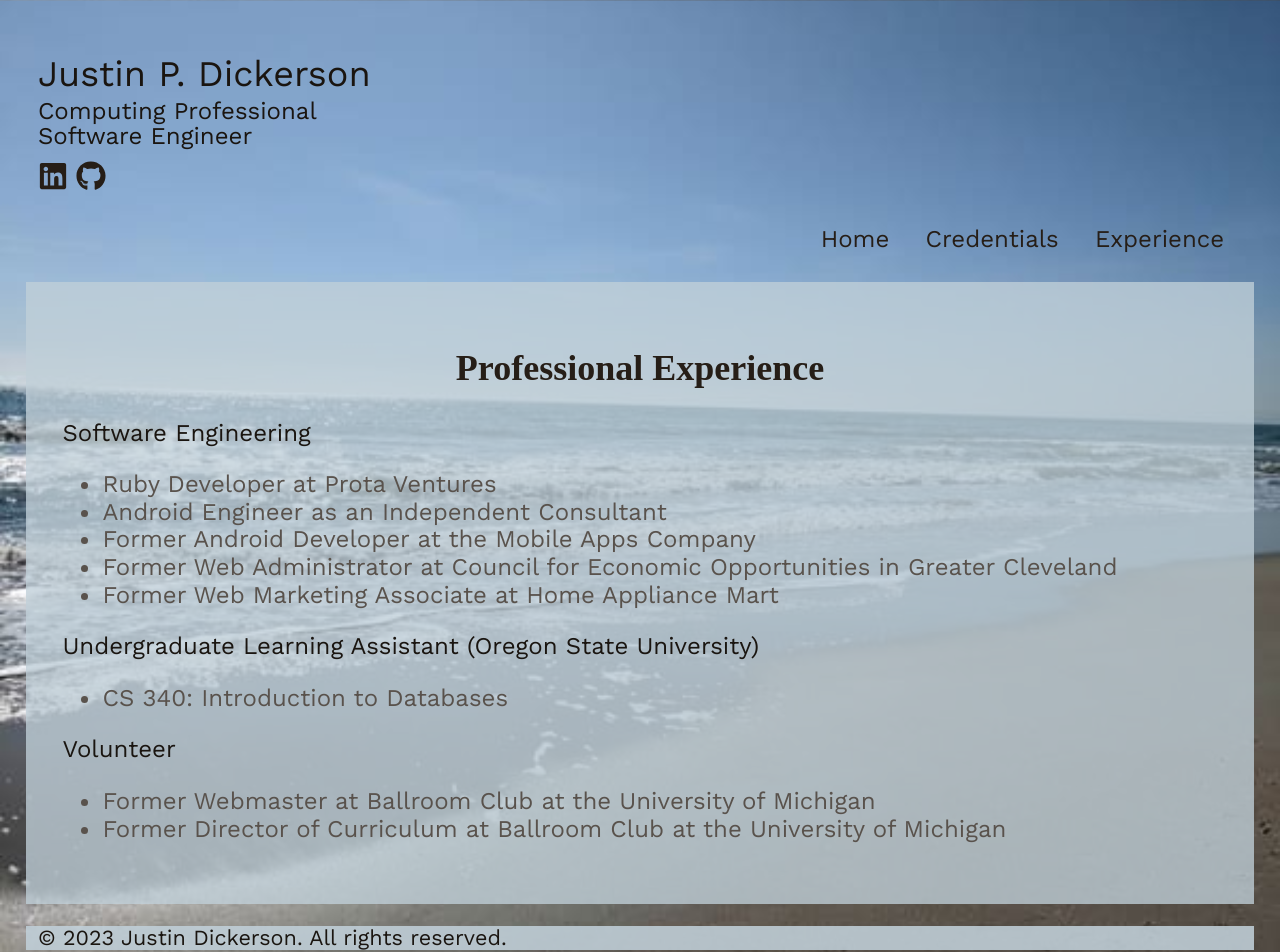
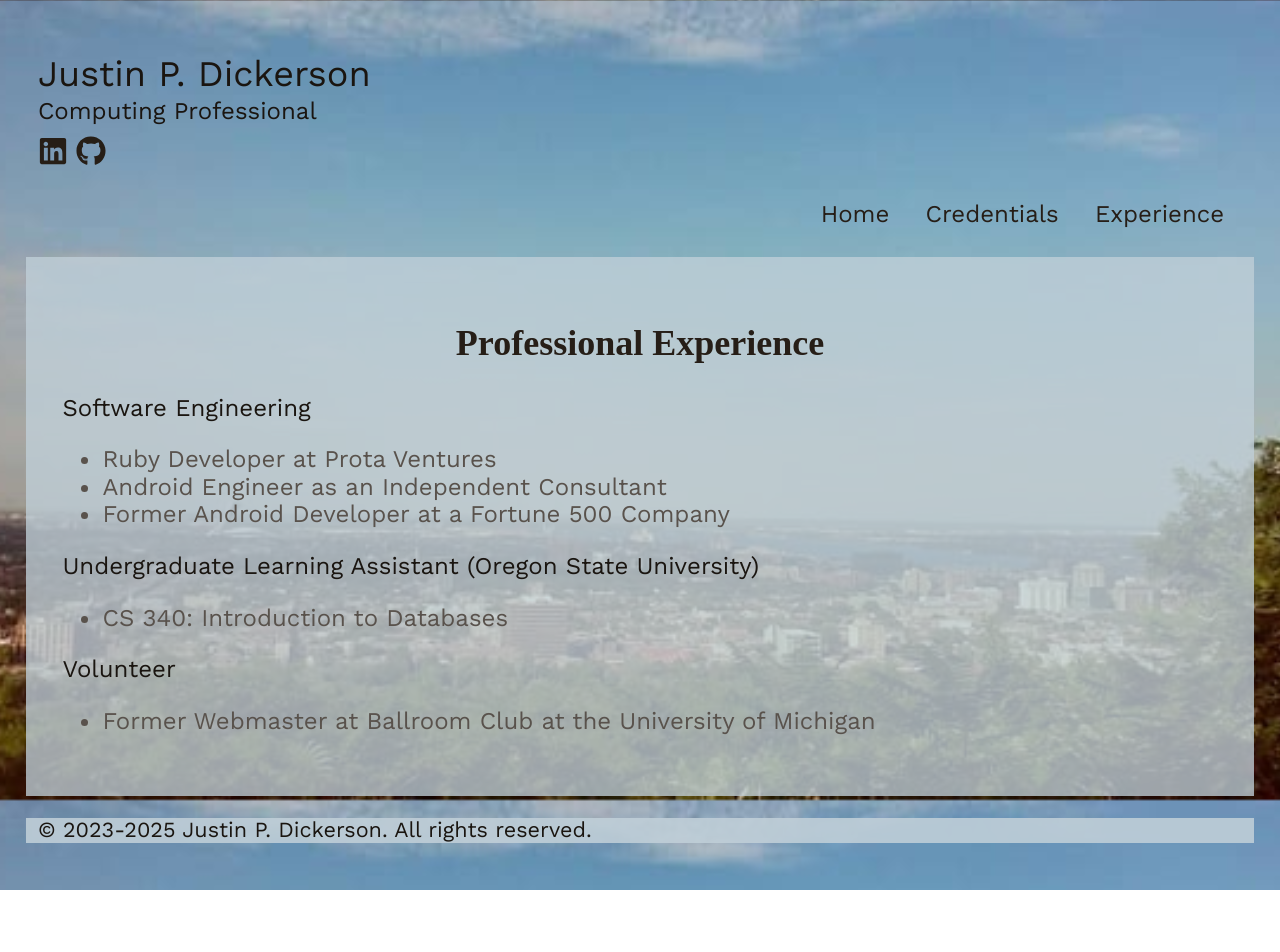
Before and after one commit to dj911ice/portfolio-mern-next, a Next.js app in the folder code/mpc/: page /experience in a window 1280 px wide. Shown: the top 952 px of the page. After the commit the page ends 890 px from the top, so only its background shows below. Built offline with nearby package versions, Linux system fonts and the light colour scheme.

Commit message:
new background image, shorter/clear descriptions and content within pages. Updated header.

```diff
--- /dev/null
+++ b/code/mpc/src/components/Footer.js
@@ -0,0 +1,11 @@
+import React from "react";
+
+export default function Footer() {
+    return (
+        <>
+            <footer>
+                <p>&copy; 2023-2025 Justin P. Dickerson. All rights reserved.</p>
+            </footer>
+        </>
+    )
+}
--- a/code/mpc/src/components/Header.js
+++ b/code/mpc/src/components/Header.js
@@ -11,7 +11,6 @@ function Header() {
                     <div>
                         <p id={"myName"}>Justin P. Dickerson</p>
                         <p>Computing Professional</p>
-                        <p>Software Engineer</p>
                         <Link href={"https://www.linkedin.com/in/justinpdickerson/"}
                               target={"_blank"}><FaLinkedin id={"linkedin"}></FaLinkedin></Link>
                         <span> </span>
--- a/code/mpc/src/components/Nav.js
+++ b/code/mpc/src/components/Nav.js
@@ -10,7 +10,7 @@ function Nav() {
             <Link href={"/courses"}>Courses</Link>
             <Link href={"/credentials"}>Credentials</Link>
             <Link href={"/contact"}>Contact</Link>
-            <Link href={"/links"}>Links</Link>
+            <Link href={"/about.js"}>Links</Link>
         </nav>
     );
 }
--- a/code/mpc/src/pages/credentials.js
+++ b/code/mpc/src/pages/credentials.js
@@ -3,6 +3,7 @@ import Header from "@/components/Header";
 import {useRouter} from "next/router";
 import {credentialsStatic} from "@/utils/credentials";
 import CredentialsTable from "@/components/CredentialsTable";
+import Footer from "@/components/Footer";
 
 
 function Credentials({}) {
@@ -35,13 +36,11 @@ function Credentials({}) {
             <Header/>
             <main>
                 <section>
-                    <button className={"fetchData"} onClick={retrieveCredentials}>Fetch Credentials</button>
-                    <button className={"admin"} onClick={credentialAdmin}>Credentials Admin</button>
-                    <h2>Relevant Credentials</h2>
-                    <p>
-                        Table of relevant credentials earned or being pursued. If
-                        credentials are not being displayed then click on the <q>Fetch Credentials</q> button and wait
-                        for the api server to service the request
+                    <button hidden={true} className={"fetchData"} onClick={retrieveCredentials}>Fetch Credentials</button>
+                    <button hidden={true} className={"admin"} onClick={credentialAdmin}>Credentials Admin</button>
+                    <h2>Credentials, Courses, and Trainings</h2>
+                    <p style={{textAlign: "center"}}>
+                        Table of highlighted & relevant credentials, courses, and trainings.
                     </p>
                     {/*<span>Table of Credentials</span>*/}
                     <CredentialsTable
@@ -49,9 +48,7 @@ function Credentials({}) {
                     />
                 </section>
             </main>
-            <footer>
-                <p>&copy; 2023 Justin Dickerson. All rights reserved.</p>
-            </footer>
+            <Footer/>
         </>
     )
 }
--- a/code/mpc/src/pages/experience.js
+++ b/code/mpc/src/pages/experience.js
@@ -1,5 +1,6 @@
 import React from "react";
 import Header from "@/components/Header";
+import Footer from "@/components/Footer";
 
 function Experience(){
     return (
@@ -12,9 +13,7 @@ function Experience(){
                     <ul>
                         <li>Ruby Developer at Prota Ventures</li>
                         <li>Android Engineer as an Independent Consultant</li>
-                        <li>Former Android Developer at the Mobile Apps Company</li>
-                        <li>Former Web Administrator at Council for Economic Opportunities in Greater Cleveland</li>
-                        <li>Former Web Marketing Associate at Home Appliance Mart</li>
+                        <li>Former Android Developer at a Fortune 500 Company</li>
                     </ul>
                     <p>Undergraduate Learning Assistant (Oregon State University)</p>
                     <ul>
@@ -23,7 +22,6 @@ function Experience(){
                     <p>Volunteer</p>
                     <ul>
                         <li>Former Webmaster at Ballroom Club at the University of Michigan</li>
-                        <li>Former Director of Curriculum at Ballroom Club at the University of Michigan</li>
                     </ul>
 
                     {/*<h2>Resume/CV</h2>
@@ -37,9 +35,7 @@ function Experience(){
                     </div>*/}
                 </section>
             </main>
-            <footer>
-                <p>&copy; 2023 Justin Dickerson. All rights reserved.</p>
-            </footer>
+            <Footer/>
         </>
     )
 }
--- a/code/mpc/src/pages/index.js
+++ b/code/mpc/src/pages/index.js
@@ -2,6 +2,7 @@ import Head from 'next/head'
 import {Inter} from 'next/font/google'
 import Header from "@/components/Header";
 import React from "react";
+import Footer from "@/components/Footer";
 
 // const inter = Inter({subsets: ['latin']})
 
@@ -101,9 +102,7 @@ export default function Home() {
                     </p>*/}
                 </section>
             </main>
-            <footer>
-                <p>&copy; 2023 Justin Dickerson. All rights reserved.</p>
-            </footer>
+            <Footer/>
         </>
     )
 }
--- a/code/mpc/src/styles/globals.css
+++ b/code/mpc/src/styles/globals.css
@@ -51,7 +51,7 @@
 body { /* Can alternatively define in html {} or :root {} */
   background-attachment: fixed;
   /*background-color:var(--color-background-body);*/
-  background-image: url("../images/mbsc_beach_resized_compressed.jpg");
+  background-image: url("../images/montrel-ca.jpg");
   background-position: top left;
   background-size: cover;
   background-repeat: no-repeat;
```
Also changed, not shown: code/mpc/src/utils/navLinks.js (+3 -4 lines), code/mpc/src/images/montrel-ca.jpg (added).
